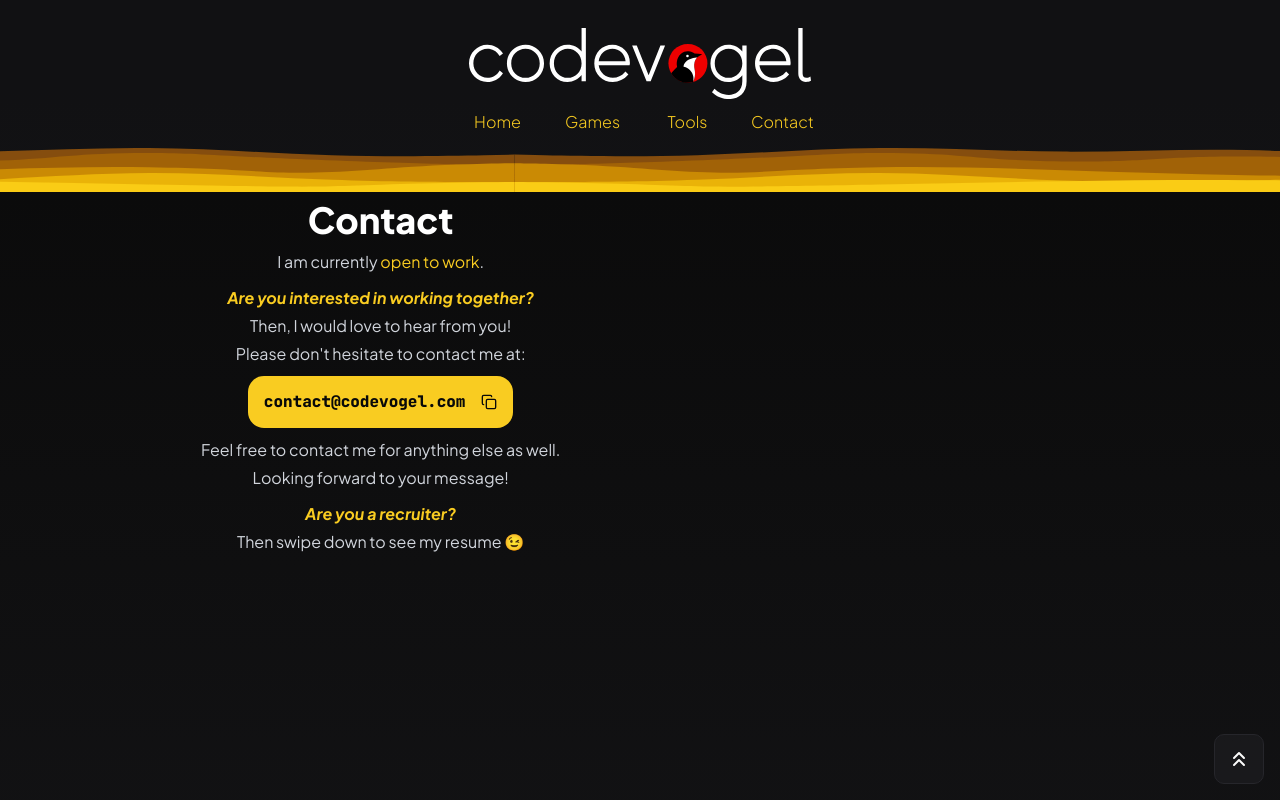
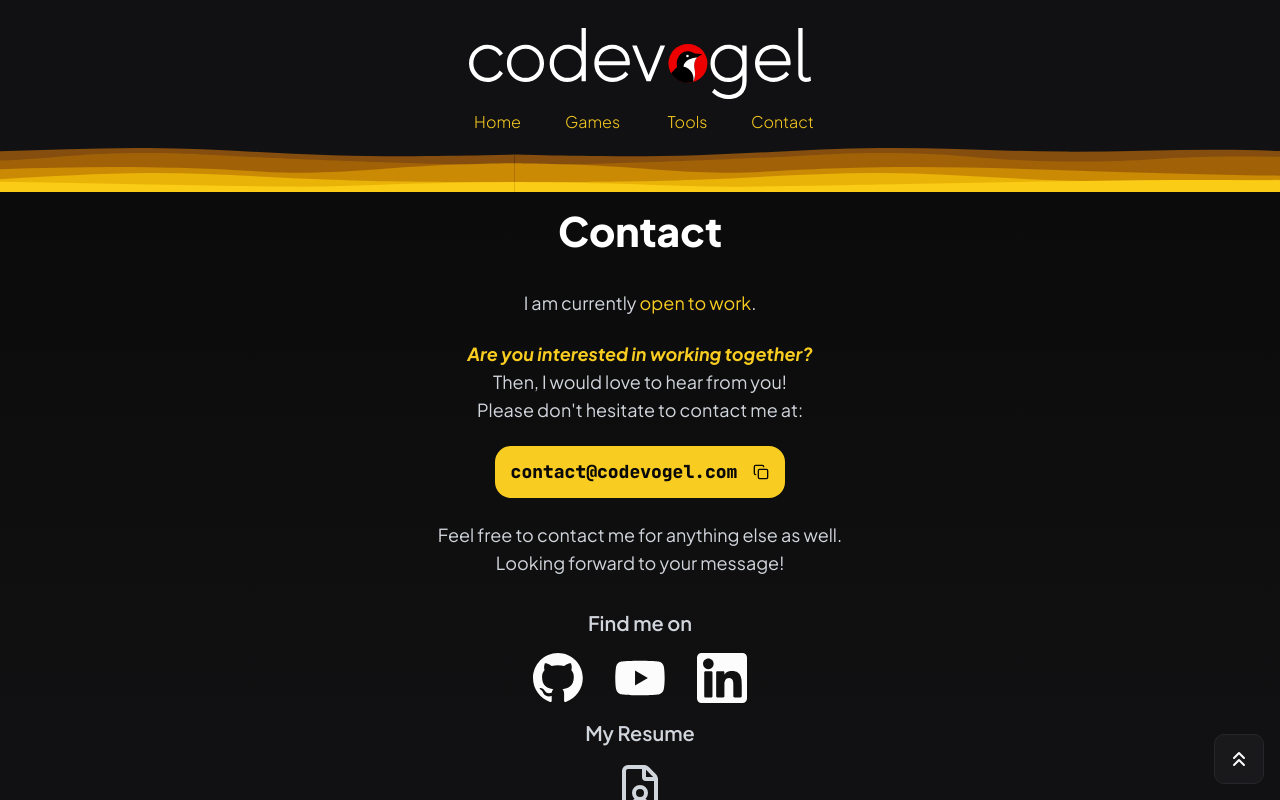
Before and after one commit to codevogel/codevogel.github.io, a SvelteKit app in the folder app/: page /contact in a window 1280 px wide. Built offline with nearby package versions, Linux system fonts and the light colour scheme.

Commit message:
style: make site responsive

```diff
--- a/app/src/app.css
+++ b/app/src/app.css
@@ -179,7 +179,7 @@
 	}
 
 	.subscript {
-		@apply text-sm italic;
+		@apply text-sm italic md:text-base;
 		color: color-mix(in oklab, var(--color-foreground) 40%, transparent);
 	}
 
--- a/app/src/lib/components/ui/find-me-on.svelte
+++ b/app/src/lib/components/ui/find-me-on.svelte
@@ -2,18 +2,27 @@
 	import ClipSvg from './logo/clip-svg.svelte';
 
 	let logoScale = 0.5;
+
+	let { topLevel = true } = $props();
 </script>
 
 <div class="flex flex-col gap-y-4 text-center">
-	<h1>Find me on</h1>
-	<div class="flex flex-row justify-center gap-x-8">
-		<a href="https://github.com/codevogel/">
+	{#if topLevel}
+		<h1>Find me on</h1>
+	{:else}
+		<h2>Find me on</h2>
+	{/if}
+	<div class="flex flex-row justify-center gap-x-8 {topLevel ? 'md:gap-x-12' : ''}">
+		<a href="https://github.com/codevogel/" class={topLevel ? 'md:scale-125' : ''}>
 			<ClipSvg path="/logos/svg/logo-github.svg" scale={logoScale} />
 		</a>
-		<a href="https://www.youtube.com/@codevogel_yt">
+		<a href="https://www.youtube.com/@codevogel_yt" class={topLevel ? 'md:scale-125' : ''}>
 			<ClipSvg path="/logos/svg/logo-youtube.svg" scale={logoScale} />
 		</a>
-		<a href="https://www.linkedin.com/in/kamiel-de-visser/">
+		<a
+			href="https://www.linkedin.com/in/kamiel-de-visser/"
+			class={topLevel ? 'md:scale-125' : ''}
+		>
 			<ClipSvg path="/logos/svg/logo-linkedin.svg" scale={logoScale} />
 		</a>
 	</div>
--- a/app/src/lib/components/ui/hero/bird-hero.svelte
+++ b/app/src/lib/components/ui/hero/bird-hero.svelte
@@ -6,7 +6,7 @@
 		lines: [
 			{
 				chunks: [{ text: 'Hi!' }],
-				class: 'text-3xl font-bold'
+				class: 'text-3xl font-bold md:text-5xl'
 			},
 			{
 				chunks: [
@@ -43,9 +43,17 @@
 </script>
 
 <div class="grid h-80 grid-cols-1 place-content-end justify-items-center px-8">
-	<Typewriter {message} baseClass="max-w-72 min-w-72 bg-accent rounded-lg p-4" pregrow={false} />
+	<Typewriter
+		{message}
+		baseClass="max-w-72 min-w-72 bg-accent rounded-lg p-4 md:text-lg md:max-w-90 md:min-w-90"
+		pregrow={false}
+	/>
 	<div
 		class="h-0 w-0 border-t-[15px] border-r-[15px] border-l-[15px] border-accent border-r-transparent border-l-transparent"
 	></div>
-	<img src="/logos/svg/logo-codevogel-head.svg" class="mt-4 w-24" alt="codevogel logo head" />
+	<img
+		src="/logos/svg/logo-codevogel-head.svg"
+		class="mt-4 w-24 md:mt-16 md:scale-150"
+		alt="codevogel logo head"
+	/>
 </div>
--- a/app/src/lib/components/ui/hero/name-breakdown.svelte
+++ b/app/src/lib/components/ui/hero/name-breakdown.svelte
@@ -7,7 +7,7 @@
 	}
 </script>
 
-<div class="mx-auto max-w-sm rounded-xl border-[.1px] border-accent p-4 text-center">
+<div class="mx-auto rounded-xl border-[.1px] border-accent p-4 text-center md:p-8 md:text-xl">
 	<p>
 		<span class="flex flex-row justify-center gap-x-4">
 			<span class="font-serif italic">/ˈkoːdəˌvoːɣəl/</span>
--- a/app/src/lib/components/ui/project-detail.svelte
+++ b/app/src/lib/components/ui/project-detail.svelte
@@ -5,5 +5,9 @@
 	let { readme, project } = $props();
 </script>
 
-<img src={getImagePath(project)} alt={`${project.title} banner image`} class="aspect-video" />
+<img
+	src={getImagePath(project)}
+	alt={`${project.title} banner image`}
+	class=" mx-auto aspect-video max-w-prose"
+/>
 <ReadmeRenderer {readme} {project} />
--- a/app/src/lib/components/ui/project-overview.svelte
+++ b/app/src/lib/components/ui/project-overview.svelte
@@ -17,11 +17,11 @@
 
 <Section class="items-center px-6 pt-4 pb-8">
 	<h1 class="mb-2">{categoryName}</h1>
-	<div class="subscript mb-4">
+	<div class="subscript mb-4 md:mb-8 lg:mb-12">
 		<p>Here, you can find all the {categoryName.toLowerCase()} I've worked on!</p>
 		<p>Click on a {type} to find out more about it.</p>
 	</div>
-	<div class="flex flex-col gap-y-8 text-start">
+	<div class="flex flex-col gap-y-8 text-start lg:grid lg:grid-cols-2 lg:gap-16">
 		{#each projects as project, i (i)}
 			<ProjectCard {project} />
 		{/each}
--- a/app/src/lib/components/ui/section.svelte
+++ b/app/src/lib/components/ui/section.svelte
@@ -3,7 +3,7 @@
 
 	let {
 		children,
-		class: className,
+		class: className = '',
 		baseClass = 'flex flex-col',
 		onclick = () => {},
 		role = '',
--- a/app/src/lib/components/ui/skills.svelte
+++ b/app/src/lib/components/ui/skills.svelte
@@ -1,19 +1,21 @@
 <script lang="ts">
 	import ClipSvg from '$lib/components/ui/logo/clip-svg.svelte';
-	import type { SkillGroup } from '$lib/server/data/skills';
+	import type { SkillGroup } from '$lib/assets/data/skills';
 
 	let { skillGroups }: { skillGroups: SkillGroup[] } = $props();
 </script>
 
-<div class="flex flex-col items-center justify-center">
+<div class="flex flex-col items-center justify-center md:gap-y-4">
 	<h1>Skills</h1>
 	{#each skillGroups as skill, i (i)}
-		<h4 class="text-md my-2 text-foreground/50">{skill.name}</h4>
-		<div class="flex max-w-60 flex-wrap justify-center gap-x-4 gap-y-2">
+		<h4 class="text-md my-2 text-foreground/50 md:text-lg">{skill.name}</h4>
+		<div
+			class="flex max-w-60 flex-wrap justify-center gap-x-4 gap-y-2 md:max-w-96 md:gap-x-8 md:gap-y-6"
+		>
 			{#each skill.items as item, j (j)}
 				<div class="flex flex-col items-center text-center">
 					<!-- eslint-disable-next-line svelte/no-navigation-without-resolve -->
-					<a href={item.href}>
+					<a href={item.href} class="md:scale-125">
 						<ClipSvg path={item.logoPath} scale={0.3} />
 					</a>
 				</div>
--- a/app/src/lib/components/ui/work-experience.svelte
+++ b/app/src/lib/components/ui/work-experience.svelte
@@ -4,8 +4,8 @@
 	let { jobs } = $props();
 </script>
 
-<div class="mb-4 text-center">
-	<h3 class="text-3xl font-bold">Work Experience</h3>
-	<p class="subscript">Hover over a job to see more details.</p>
+<div class="mb-4 text-center md:mb-12">
+	<h3 class="text-3xl font-bold md:mb-4">Work Experience</h3>
+	<p class="subscript mt-4">Click on a job to see more details, or swipe to view past jobs</p>
 </div>
 <WorkExperienceCarousel {jobs} />
--- a/app/src/routes/contact/+page.svelte
+++ b/app/src/routes/contact/+page.svelte
@@ -1,13 +1,37 @@
-<script>
+<script lang="ts">
 	import FindMeOn from '$lib/components/ui/find-me-on.svelte';
 	import Section from '$lib/components/ui/section.svelte';
 	import { CopyIcon, FileUserIcon } from 'lucide-svelte';
 	import { toast } from 'svelte-sonner';
+
+	let renderTopLevelLinksSection: boolean = $state(true);
+	let inlineLinksSection: HTMLElement | undefined = $state();
+
+	// Hide the inline links section if it is not visible in the viewport
+	// e.g. on small screens, the inline section is hidden by css
+	// on larger screens, it is visible because of md:flex
+	// We need to stop rendering the top-level section as
+	// the layout will not apply the 'only section' styles correctly
+	// if one of the sections still exists but is hidden
+	function hideSectionIfInlineSectionIsHidden() {
+		if (!inlineLinksSection) {
+			renderTopLevelLinksSection = true;
+			return;
+		}
+		renderTopLevelLinksSection = !(inlineLinksSection.getBoundingClientRect().top > 0);
+	}
+
+	function attachInlineLinksSection(node: HTMLElement) {
+		inlineLinksSection = node;
+		hideSectionIfInlineSectionIsHidden();
+	}
 </script>
 
-<Section>
-	<div class="prose text-center dark:prose-invert prose-headings:my-2 prose-p:my-2">
-		<h1>Contact</h1>
+<svelte:window onresize={() => hideSectionIfInlineSectionIsHidden()} />
+
+<Section class="items-center">
+	<div class="prose text-center md:text-lg dark:prose-invert">
+		<h1 class="mt-4">Contact</h1>
 		<p>I am currently <span class="text-primary">open to work</span>.</p>
 		<p>
 			<span class="font-bold text-primary italic">Are you interested in working together?</span
@@ -29,18 +53,31 @@
 			Feel free to contact me for anything else as well.
 			<br />Looking forward to your message!
 		</p>
-		<p>
+		<p class="md:hidden">
 			<span class="font-bold text-primary italic">Are you a recruiter?</span><br />Then swipe
 			down to see my resume 😉
 		</p>
+
+		<div
+			class="not-prose mt-8 hidden flex-col items-center justify-center gap-y-4 md:flex"
+			{@attach attachInlineLinksSection}
+		>
+			{@render links(false)}
+		</div>
 	</div>
 </Section>
 
-<Section class="items-center justify-center gap-y-8">
-	<FindMeOn />
-	<h1>My Resume</h1>
+{#if renderTopLevelLinksSection}
+	<Section class="not-prose items-center justify-center gap-y-8">
+		{@render links(true)}
+	</Section>
+{/if}
+
+{#snippet links(topLevel: boolean)}
+	<FindMeOn {topLevel} />
+	<h2>My Resume</h2>
 	<!-- eslint-disable-next-line svelte/no-navigation-without-resolve -->
 	<a href="/pdf/resume-kamiel-de-visser.pdf">
 		<FileUserIcon size={48} class="hover:stroke-primary" />
 	</a>
-</Section>
+{/snippet}
```
Also changed, not shown: app/src/lib/components/ui/job-card.svelte (+17 -9 lines), app/src/lib/components/ui/work-experience-carousel.svelte (+29 -17 lines).
